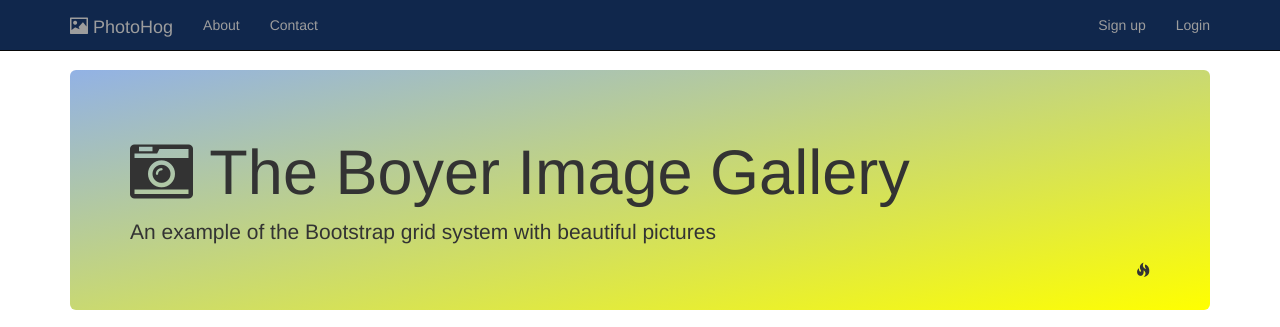
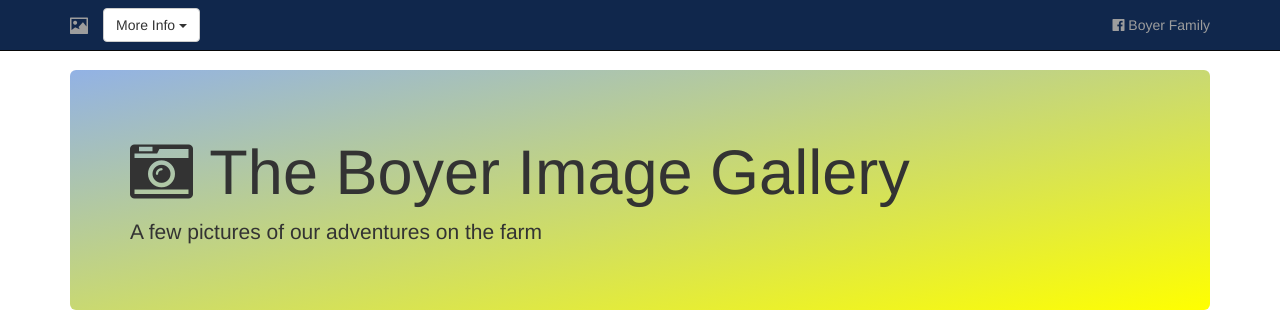
Before and after one commit to kyleboyer1981/theMPfarm, a plain HTML site: page index.html in a window 1280 px wide. Shown: the top 327 px of the page. Drawn offline with nearby package versions, Linux system fonts and the light colour scheme.

Commit message:
Updated navbar

```diff
--- a/index.html
+++ b/index.html
@@ -28,6 +28,7 @@
     height:auto;
     display:block;
     z-index:999;
+
 }
 
 	</style>
@@ -43,16 +44,29 @@
 					<span class="icon-bar"></span>
 					<span class="icon-bar"></span>
 				</button>
-				<a href="#" class="navbar-brand"><span class="glyphicon glyphicon-picture" aria-hidden="true"></span> PhotoHog</a>
+				<a href="#" class="navbar-brand"><span class="glyphicon glyphicon-picture" aria-hidden="true"></span></a>
 			</div>
 			<div class="collapse navbar-collapse" id="bs-nav-demo">
 				<ul class="nav navbar-nav">
-					<li><a href="#">About</a></li>
-					<li><a href="#">Contact</a></li>
+					<li><div class="dropdown" style="margin-top: 8px">
+							<button class="btn btn-default dropdown-toggle" type="button" id="dropdownMenu1" data-toggle="dropdown" aria-haspopup="true" aria-expanded="true">
+							  More Info
+							  <span class="caret"></span>
+							</button>
+							<ul class="dropdown-menu" aria-labelledby="dropdownMenu1">
+							  <li><a href="https://en.wikipedia.org/wiki/South_Gorin,_Missouri">Gorin</a></li>
+							  <li><a href="https://en.wikipedia.org/wiki/Rutledge,_Missouri">Rutledge</a></li>
+							   <li role="separator" class="divider"></li>
+							  <li><a href="https://mdc.mo.gov/">Dept. of Conservation</a></li>
+							</ul>
+						  </div></li>
+					<!--<li><a href="#">About</a></li>-->
+					<li><a href="#"></a></li>
 				</ul>
 				<ul class="nav navbar-nav navbar-right">
-					<li><a href="#">Sign up</a></li>
-					<li><a href="#">Login</a></li>
+					<li><a href="#"></a></li>
+					<li style="color: white" >
+						<a href="https://www.facebook.com/groups/279665965512862/"><i class="fa fa-facebook-official" aria-hidden="true"></i> Boyer Family</a></li>
 				</ul>
 			</div>
 		</div>
@@ -62,14 +76,15 @@
 		<div class="jumbotron">
 
 			<h1><i class="fa fa-camera-retro" aria-hidden="true"></i> The Boyer Image Gallery</h1>
-			<p>An example of the Bootstrap grid system with beautiful pictures</p>
-			<span class="jumbo glyphicon glyphicon-fire"> </span>
+			<p>A few pictures of our adventures on the farm</p>
+			<!--<div id="cont_cd5dff3bcf04911e144b12292e4cefb5" style= text-align:right><script type="text/javascript" async src="https://www.theweather.com/wid_loader/cd5dff3bcf04911e144b12292e4cefb5"></script></div>-->
 		</div>
 		<div class="row">
+
 			<div class="col-lg-4 col-md-4 col-sm-4 col-xs-6">
 				<div class="thumbnail">
 					<img src="https://scontent-ort2-2.xx.fbcdn.net/v/t1.0-9/22815361_1460640734035313_4124801416297875536_n.jpg?oh=94cd40ab19415babc9bd74bd487a7de3&oe=5A6AE2BA">
-				</div>
+									</div>
 			</div>
 			<div class="col-lg-4 col-md-4 col-sm-4 col-xs-6">
 				<div class="thumbnail">
@@ -92,7 +107,7 @@
 				</div>
 			</div>
 			<div class="col-lg-4 col-md-4 col-sm-4 col-xs-6">
-				<div class="thumbnail">
+				<div class="thumbnail ">
 					<img src="https://scontent-ort2-2.xx.fbcdn.net/v/t1.0-9/1070036_443998969032833_134630226_n.jpg?oh=42c330d367fc327569fa13fc639dc30a&oe=5A64D028">
 				</div>
 			</div>
@@ -117,6 +132,7 @@
 
 	<script src="http://code.jquery.com/jquery-2.1.4.js"></script>
 	<script src="bootstrap.js"></script>
+	<script src="https://maxcdn.bootstrapcdn.com/bootstrap/3.3.7/js/bootstrap.min.js" integrity="sha384-Tc5IQib027qvyjSMfHjOMaLkfuWVxZxUPnCJA7l2mCWNIpG9mGCD8wGNIcPD7Txa" crossorigin="anonymous"></script>
 </body>
 </html>
 <!-- Comment again -->
```
